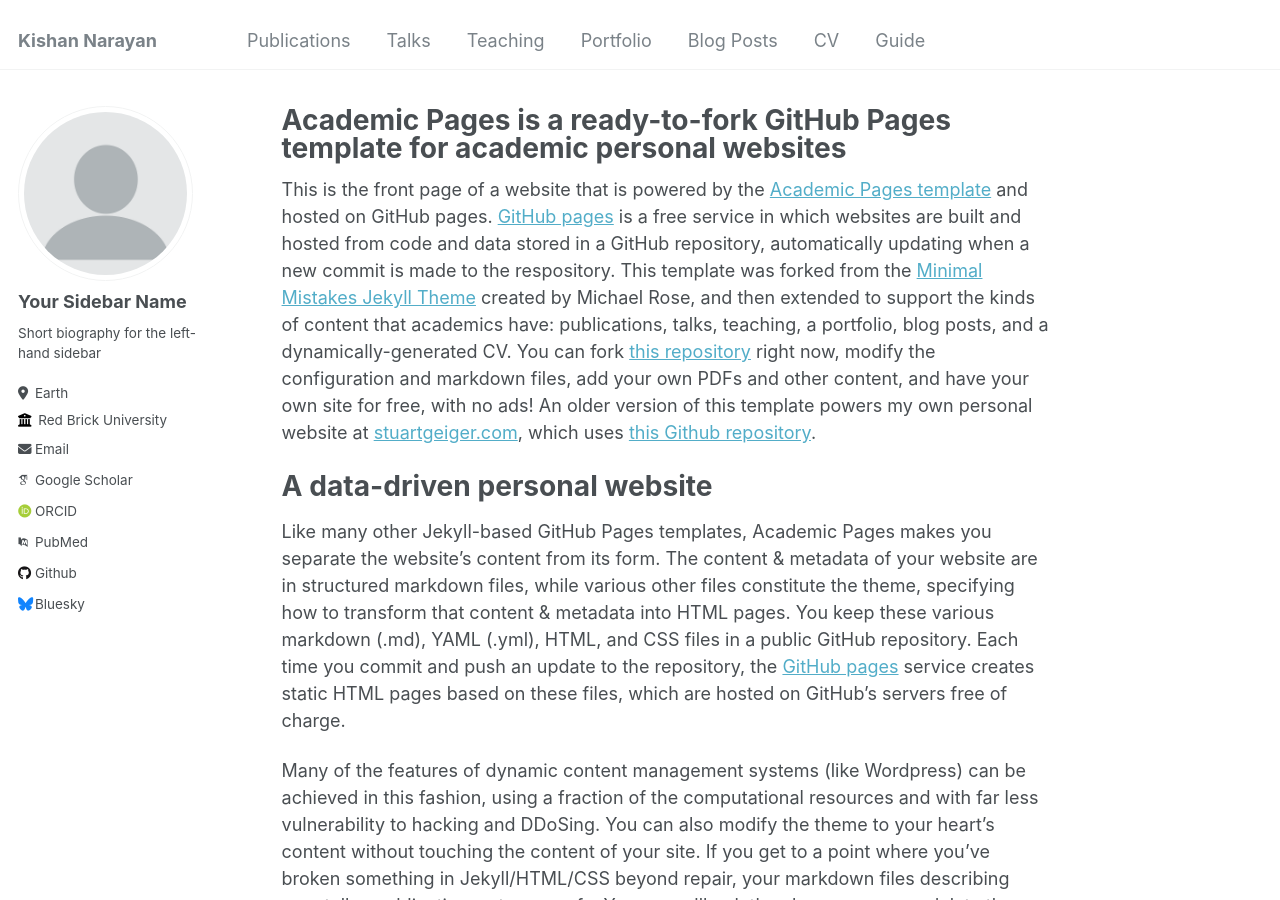
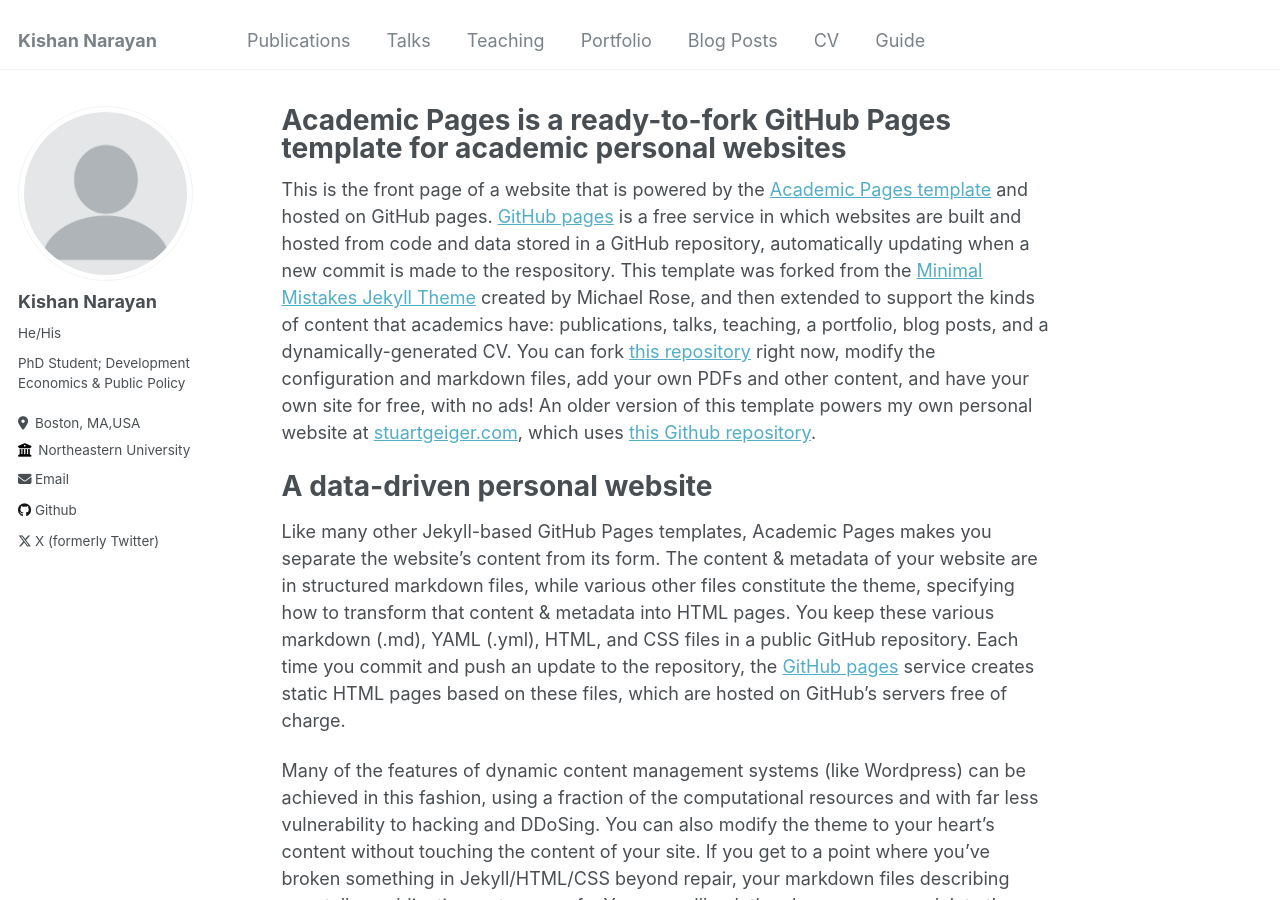
Before and after one commit to narayankishan/narayankishan.github.io, a Jekyll site: the page built from _pages/about.md, in a window 1280 px wide and 900 px high. Built offline with Jekyll 4.4.1, drawn with Linux system fonts in a browser that asks for light colours; some web fonts are replaced.

Commit message:
Update _config.yml

```diff
--- a/_config.yml
+++ b/_config.yml
@@ -3,9 +3,9 @@
 title_separator          : "-"
 name                     : &name "Kishan Narayan"
 description              : &description "personal description"
-url                      : https://academicpages.github.io # the base hostname & protocol for your site e.g. "https://mmistakes.github.io"
+url                      : https://narayankishan.github.io # the base hostname & protocol for your site e.g. "https://mmistakes.github.io"
 baseurl                  : "" # the subpath of your site, e.g. "/blog"
-repository               : "academicpages/academicpages.github.io"
+repository               : "https://narayankishan.github.io"
 
 # Site Author - The following control what appear as part of the author content on the side bar.
 #               If a field is blank the icon and link will not appear, otherwise it will be shown.
@@ -13,33 +13,33 @@
 author:
   # Biographic information
   avatar           : "profile.png"
-  name             : "Your Sidebar Name"
-  pronouns         : # example: "she/her"
-  bio              : "Short biography for the left-hand sidebar"
-  location         : "Earth"
-  employer         : "Red Brick University"
+  name             : "Kishan Narayan"
+  pronouns         : "He/His"
+  bio              : "PhD Student; Development Economics & Public Policy"
+  location         : "Boston, MA,USA"
+  employer         : "Northeastern University"
   uri              : # URL
-  email            : "none@example.org"
+  email            : "narayan.ki@northeastern.edu"
 
   # Academic websites
   arxiv            : # URL - Update with the correct link to your profile
-  googlescholar    : "https://scholar.google.com/citations?user=PS_CX0AAAAAJ"
+  googlescholar    : #"https://scholar.google.com/citations?user=PS_CX0AAAAAJ"
   impactstory      : # URL
-  orcid            : "http://orcid.org/yourorcidurl"
+  orcid            : #"http://orcid.org/yourorcidurl"
   semantic         : # URL
-  pubmed           : "https://www.ncbi.nlm.nih.gov/pubmed/?term=john+snow"
+  pubmed           : #"https://www.ncbi.nlm.nih.gov/pubmed/?term=john+snow"
   researchgate     : # URL
 
   # Repositories and software development
   bitbucket        : # Username - Update with your username on the site
   codepen          : # Username
   dribbble         : # Username
-  github           : "academicpages"
+  github           : "narayankishan"
   kaggle           : # Username
   stackoverflow    : # User number or user number and name (i.e., use "1" or "1/jeff-atwood")
 
   # Social media
-  bluesky          : "bsky.app" # Replace this with you Bluesky username
+  bluesky          : #"bsky.app" # Replace this with you Bluesky username
   facebook         : # Username
   flickr           : # Username
   foursquare       : # Username
@@ -56,7 +56,7 @@
   steam            : # Username
   telegram         : # URL
   tumblr           : # Username
-  twitter          : # Username for X / Twitter
+  twitter          : "kishanJNU"
   vine             : # Username
   weibo            : # Username
   wikipedia        : # Username
```
